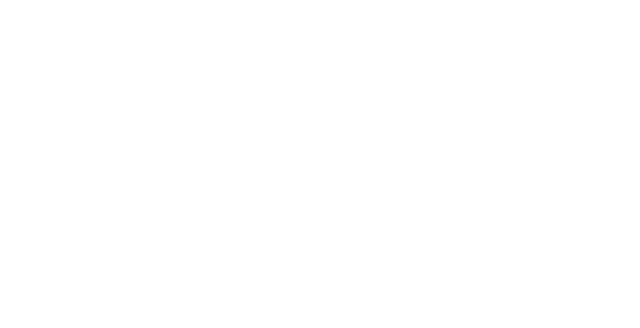
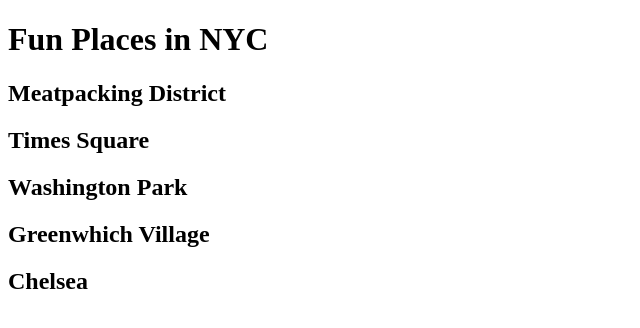
Before and after one commit to philbarresi/cs-546-fun-places-in-nyc, a plain HTML site: page index.html in a window 1280 px wide. Shown: the whole page, without its empty margins (0-640 px from the left). Drawn offline with Linux system fonts and the light colour scheme.

Commit message:
Added neighborhoods that we will discuss

```diff
--- a/index.html
+++ b/index.html
@@ -7,7 +7,13 @@
 </head>
 
 <body>
-    <!-- page content -->
+    <h1>Fun Places in NYC</h1>
+
+    <h2>Meatpacking District</h2>
+    <h2>Times Square</h2>
+    <h2>Washington Park</h2>
+    <h2>Greenwhich Village</h2>
+    <h2>Chelsea</h2>
 
 </body>
 
```
